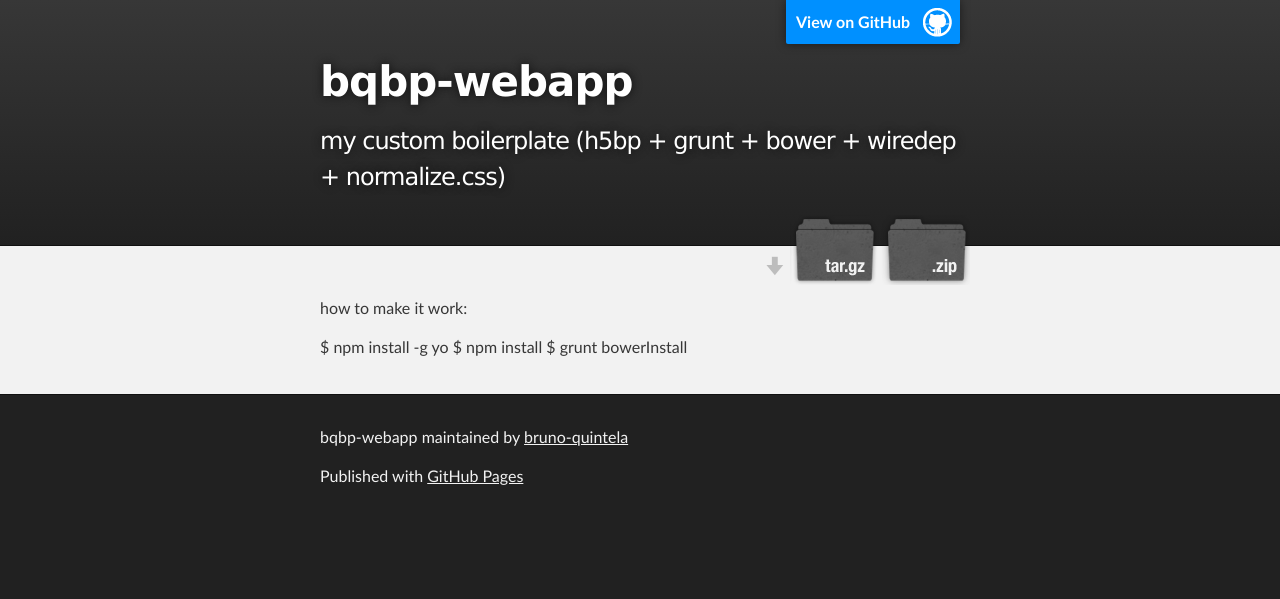
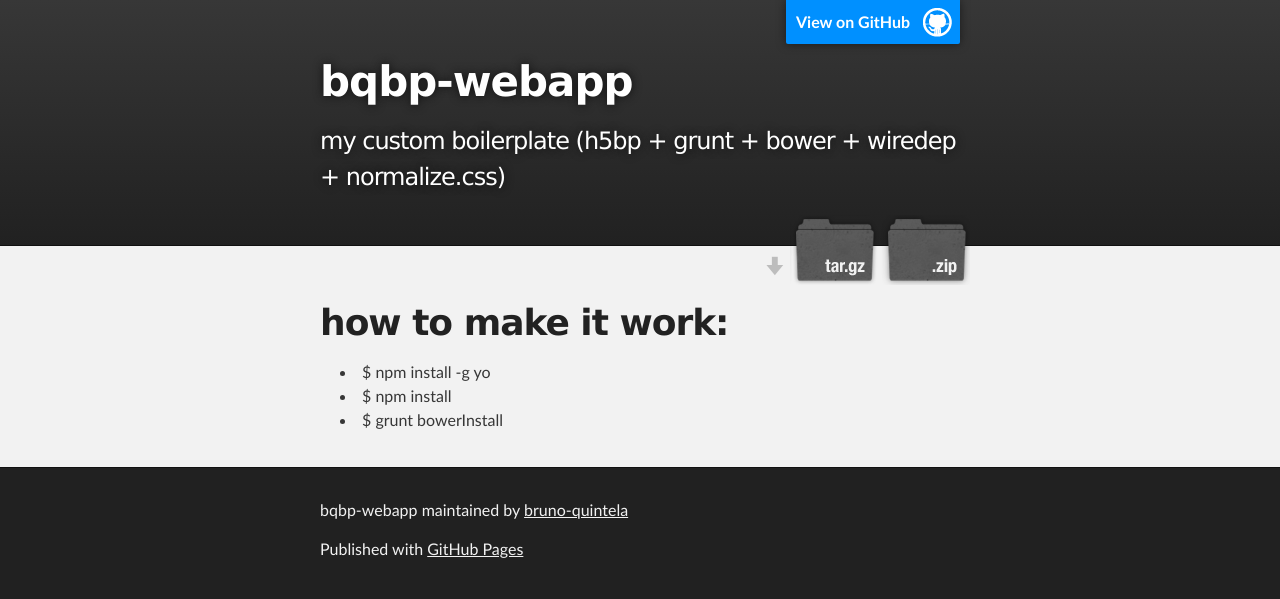
Before and after one commit to bruno-quintela/bqbp-webapp, a plain HTML site: page index.html in a window 1280 px wide. Drawn offline with Linux system fonts and the light colour scheme.

Commit message:
Create gh-pages branch via GitHub

```diff
--- a/index.html
+++ b/index.html
@@ -31,11 +31,14 @@
     <!-- MAIN CONTENT -->
     <div id="main_content_wrap" class="outer">
       <section id="main_content" class="inner">
-        <p>how to make it work:</p>
+        <h1>
+<a name="how-to-make-it-work" class="anchor" href="#how-to-make-it-work"><span class="octicon octicon-link"></span></a>how to make it work:</h1>
 
-<p>$ npm install -g yo
-$ npm install
-$ grunt bowerInstall</p>
+<ul>
+<li>$ npm install -g yo</li>
+<li>$ npm install</li>
+<li>$ grunt bowerInstall</li>
+</ul>
       </section>
     </div>
 
--- a/params.json
+++ b/params.json
@@ -1 +1 @@
-{"name":"bqbp-webapp","tagline":"my custom boilerplate (h5bp + grunt + bower + wiredep + normalize.css)","body":"how to make it work:\r\n\r\n$ npm install -g yo\r\n$ npm install\r\n$ grunt bowerInstall","google":"","note":"Don't delete this file! It's used internally to help with page regeneration."}
+{"name":"bqbp-webapp","tagline":"my custom boilerplate (h5bp + grunt + bower + wiredep + normalize.css)","body":"# how to make it work:\r\n\r\n* $ npm install -g yo\r\n* $ npm install\r\n* $ grunt bowerInstall","google":"","note":"Don't delete this file! It's used internally to help with page regeneration."}
```
